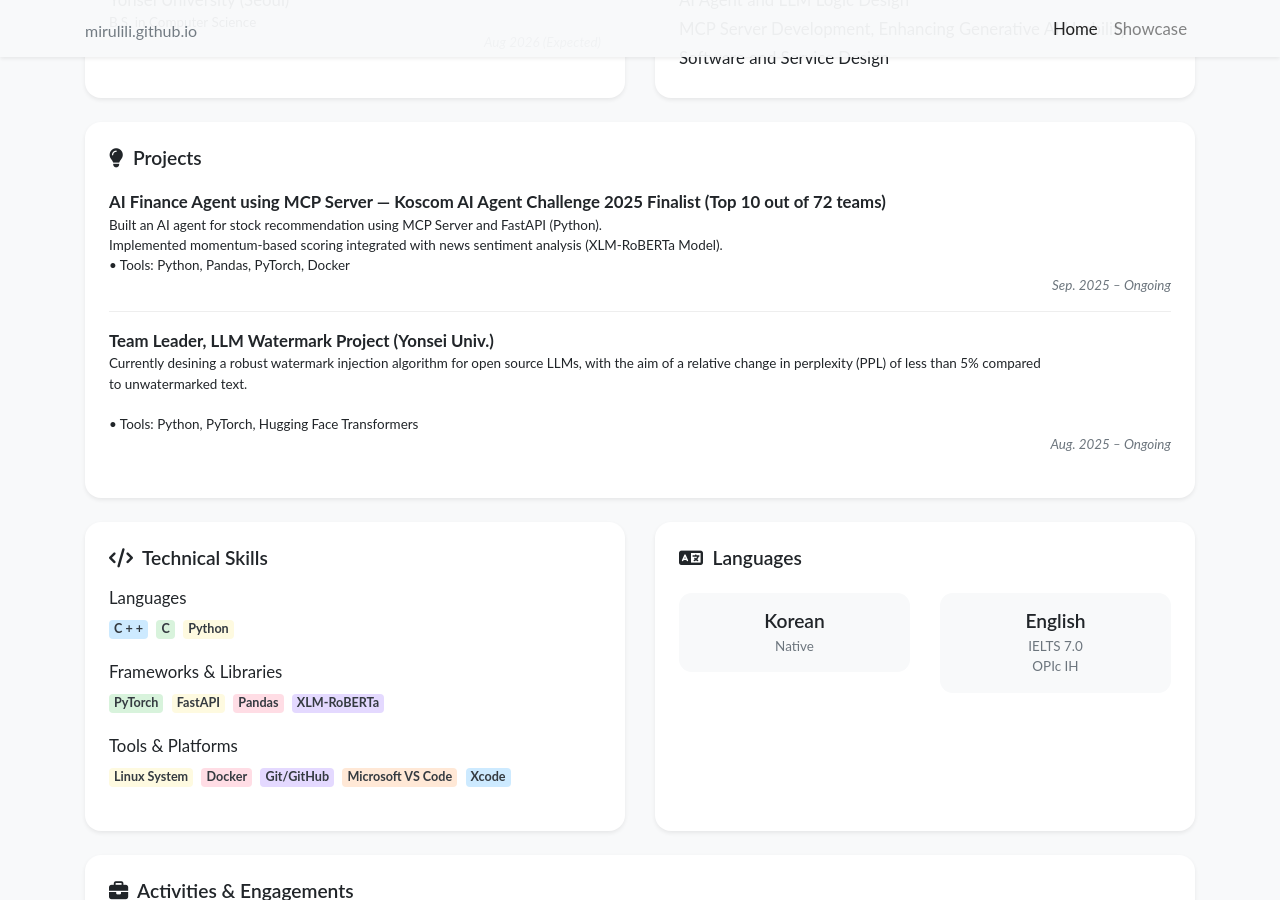
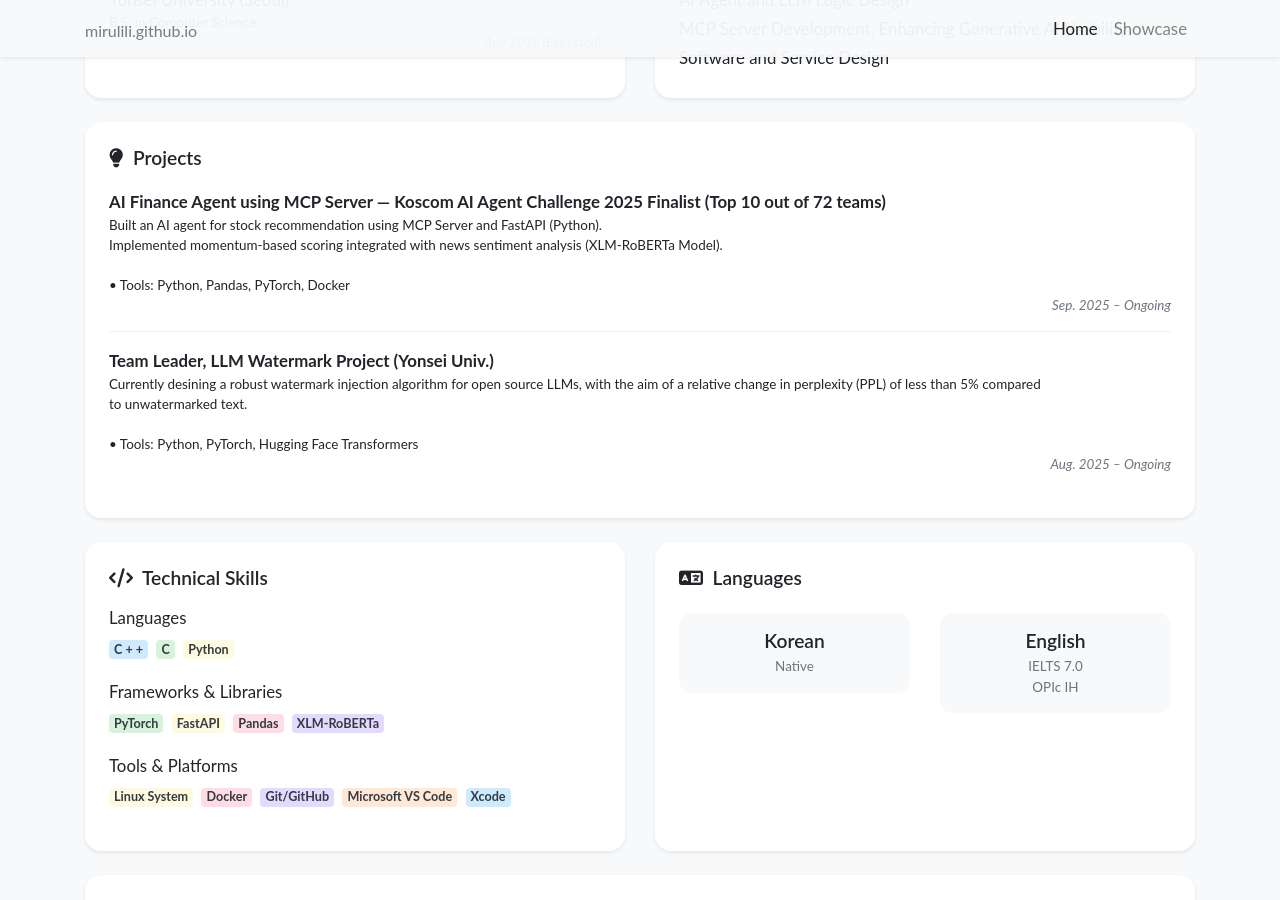
Before and after one commit to mirulili/mirulili.github.io, a Jekyll site: the page built from index.html, in a window 1280 px wide and 900 px high, scrolled down 968 px. Built offline with Jekyll 4.4.1, drawn with Linux system fonts in a browser that asks for light colours; nearby versions of some CDN libraries; a style sheet for code colours, icons or effects is not loaded.

Commit message:
content edited

```diff
--- a/_data/profile.yml
+++ b/_data/profile.yml
@@ -72,7 +72,7 @@ projects:
   date: Sep. 2025 – Ongoing
   abstract: >-
     Built an AI agent for stock recommendation using MCP Server and FastAPI (Python). <br>
-    Implemented momentum-based scoring integrated with news sentiment analysis (XLM-RoBERTa Model). <br>
+    Implemented momentum-based scoring integrated with news sentiment analysis (XLM-RoBERTa Model). <br><br>
     • Tools: Python, Pandas, PyTorch, Docker <br><br>
 
 - title: Team Leader, LLM Watermark Project (Yonsei Univ.)
```
